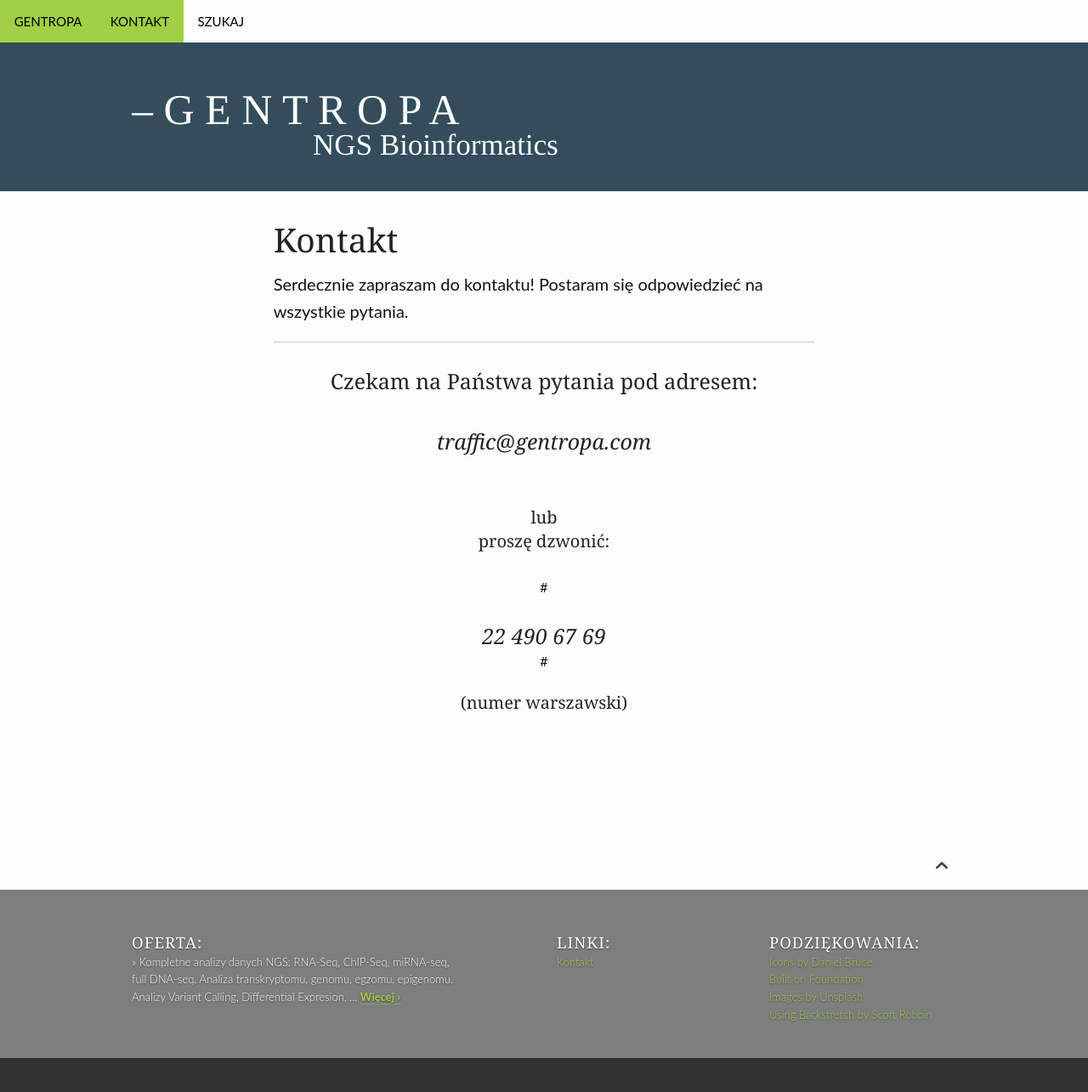
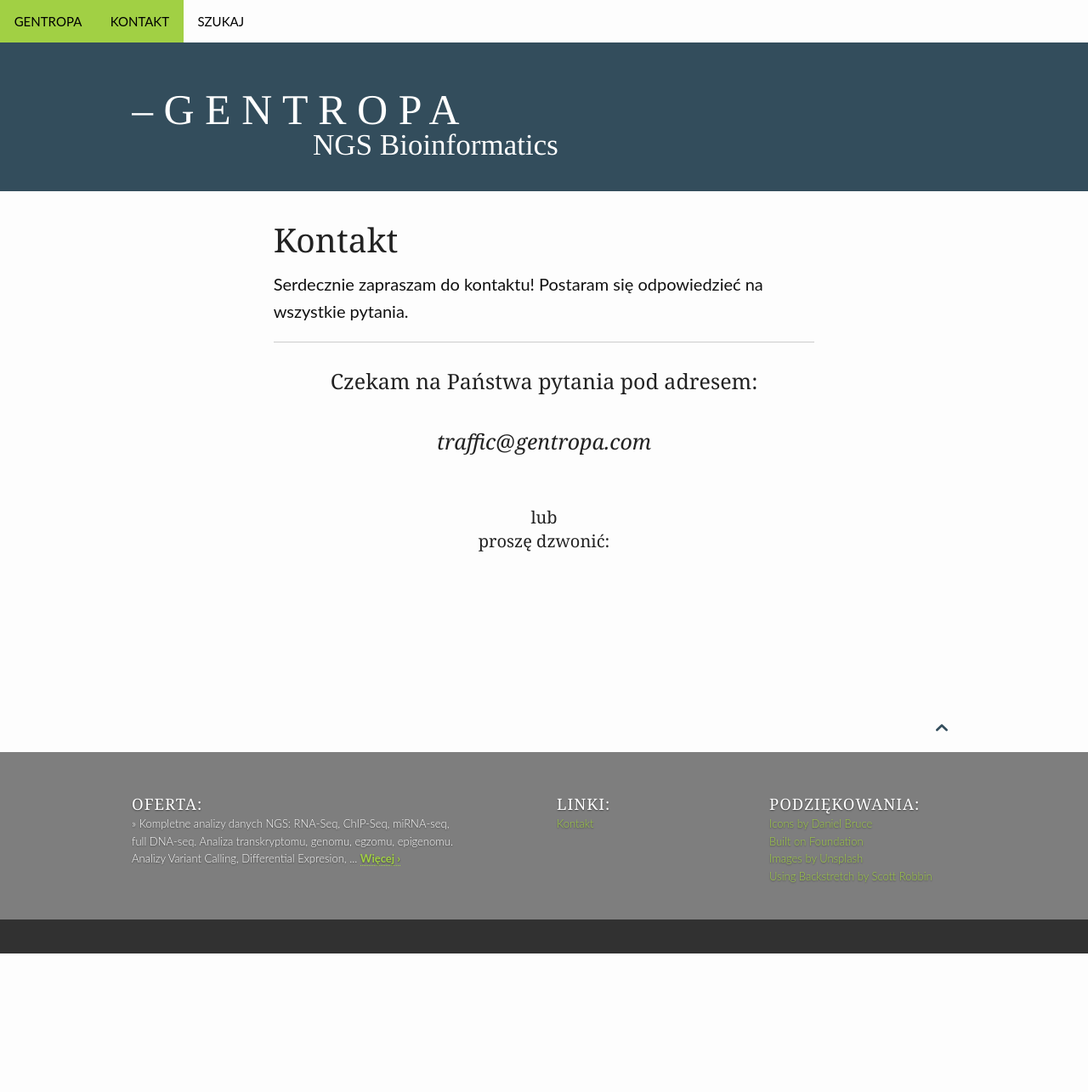
Before and after one commit to gentropa/gentropa.github.io, a Jekyll site: the page built from pages/contact.md, in a window 1280 px wide. Shown: the whole page at 85% size. Built offline with Jekyll 4.4.1, drawn with Linux system fonts in a browser that asks for light colours; after the commit the page ends 1122 px from its top, so only the background shows below that.

Commit message:
Update contact.md

```diff
--- a/pages/contact.md
+++ b/pages/contact.md
@@ -17,6 +17,8 @@ Czekam na Państwa pytania pod adresem:<br><br>
 lub<br>
 proszę dzwonić:<br><br>
 </h4>
-# <h3><i>22 490 67 69</i></h3>
-# <h4>(numer warszawski)</h4>
+<!---
+<h3><i>22 490 67 69</i></h3>
+<h4>(numer warszawski)</h4>
+-->
 </center>
```
